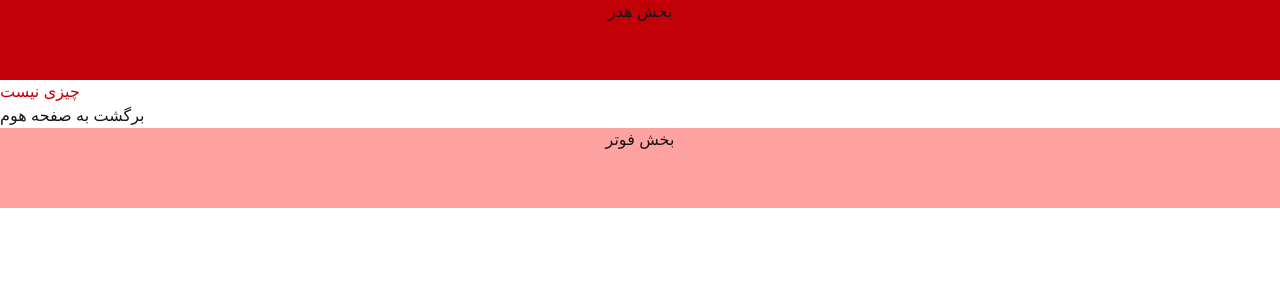
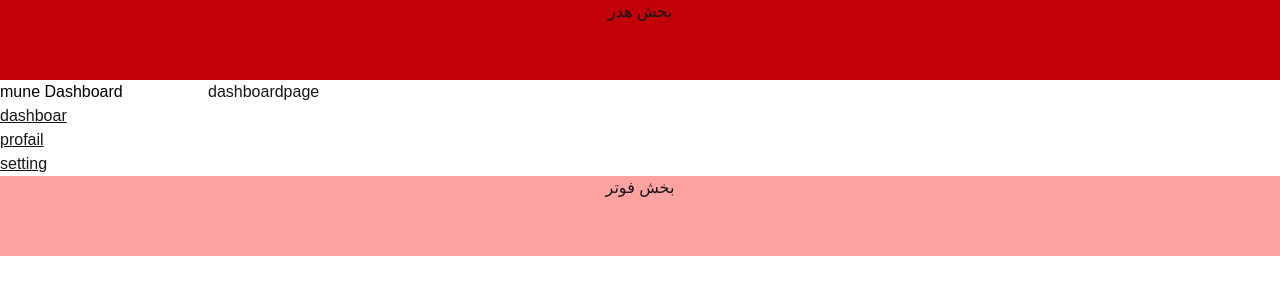
Before and after one commit to Esmailkhakzad/next-test, a Next.js app: page /dashboard in a window 1280 px wide. Before the commit this address had no page. Shown: the top 300 px of the page. Built offline with nearby package versions, Linux system fonts and the light colour scheme.

Commit message:
Add a dashboard

```diff
--- /dev/null
+++ b/src/app/dashboard/layout.tsx
@@ -0,0 +1,35 @@
+import Link from 'next/link'
+import React, { FC, ReactNode } from 'react'
+interface Ichildren {
+  children: ReactNode;
+}
+
+const Dashboardlayout: FC<Ichildren> = ({ children }) => {
+  return (
+      <div className='flex'>
+        <aside className='w-52 bg-white '>
+          <h1 className='text-black'>mune Dashboard</h1>
+          <ul className='underline' >
+            <li>
+              <Link href={'/dashboard'} >
+                dashboar
+              </Link>
+            </li>
+            <li>
+              <Link href={'/dashboard/profail'} >
+                profail
+              </Link>
+            </li>
+            <li>
+              <Link href={'/dashboard/setting'} >
+                setting
+              </Link>
+            </li>
+          </ul>
+        </aside>
+        <main className='grow'>{children}</main>
+      </div>
+  )
+}
+
+export default Dashboardlayout
--- /dev/null
+++ b/src/app/dashboard/page.tsx
@@ -0,0 +1,9 @@
+import React from 'react'
+
+const dashboardpage = () => {
+  return (
+    <div className='w-full'>dashboardpage</div>
+  )
+}
+
+export default dashboardpage
--- /dev/null
+++ b/src/app/dashboard/profail/page.tsx
@@ -0,0 +1,9 @@
+import React from 'react'
+
+const profailpage = () => {
+  return (
+    <div>profailpage</div>
+  )
+}
+
+export default profailpage
--- /dev/null
+++ b/src/app/dashboard/setting/page.tsx
@@ -0,0 +1,9 @@
+import React from 'react'
+
+const settingpage = () => {
+  return (
+    <div>settingpage</div>
+  )
+}
+
+export default settingpage
```
